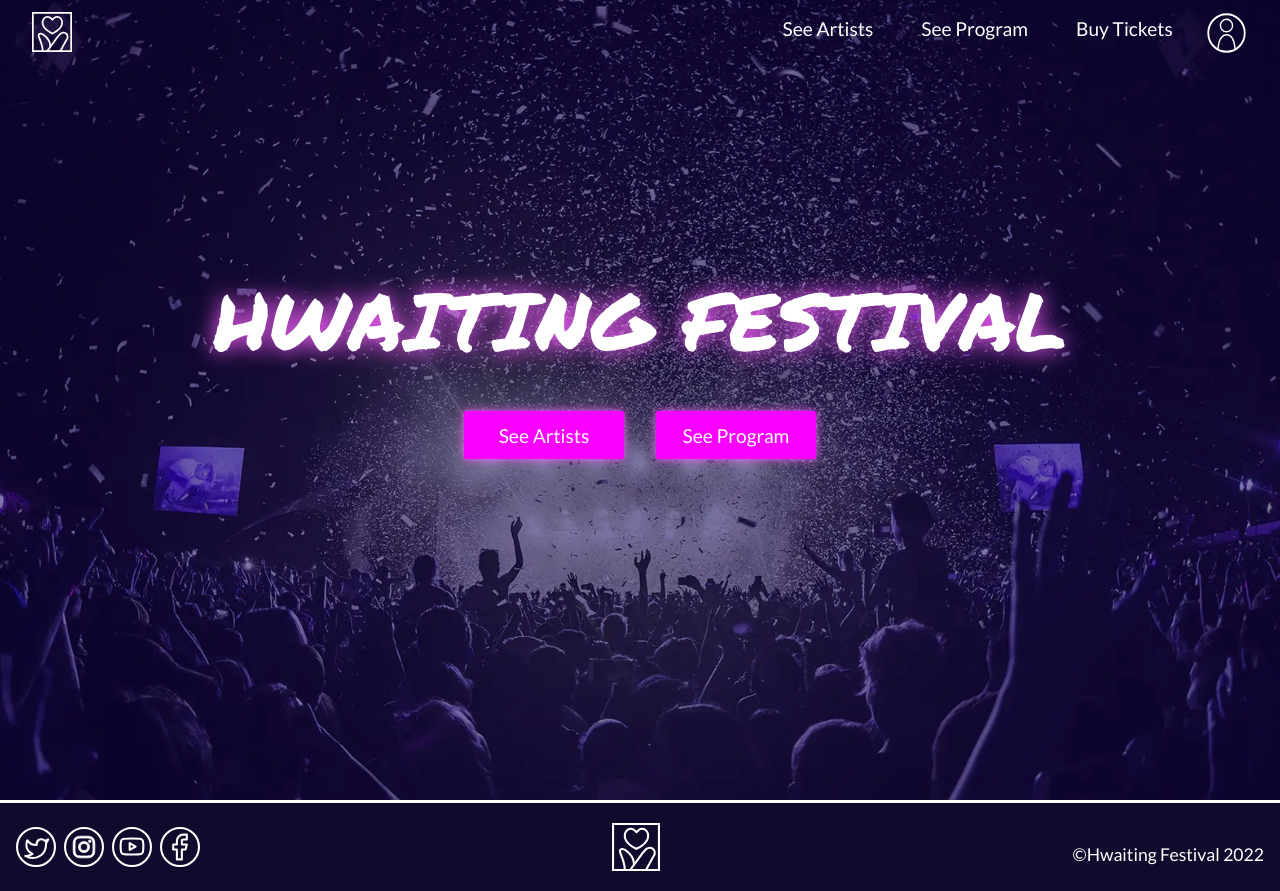
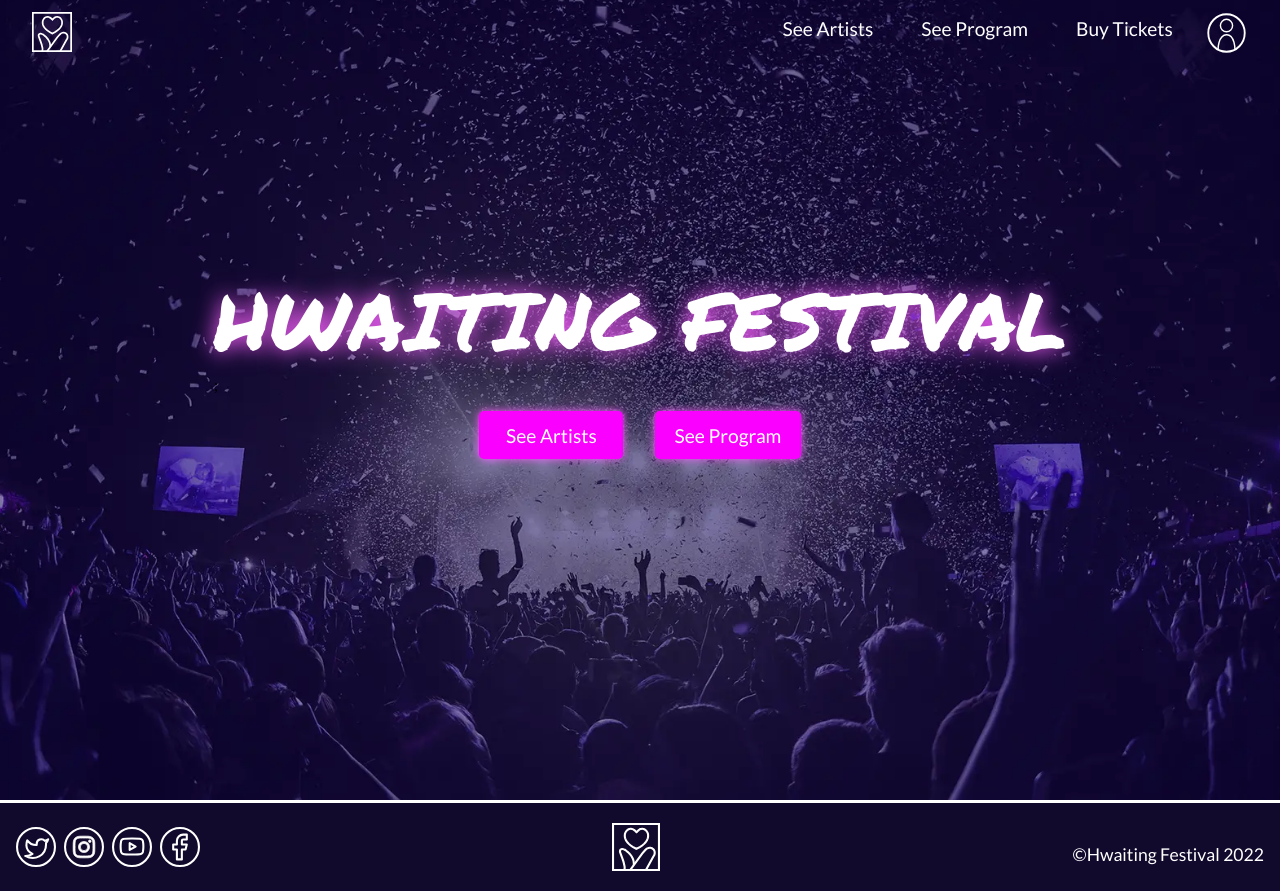
Before and after one commit to PandaPoob/exam-hwaiting, a React (Create React App) app: page / in a window 1280 px wide. Built offline with nearby package versions, Linux system fonts and the light colour scheme; no server answers.

Commit message:
button fix

```diff
--- a/src/sass/layout/_landing.scss
+++ b/src/sass/layout/_landing.scss
@@ -31,11 +31,11 @@ body {
 
 .landing-button {
   background-color: vars.$background-blue;
-  border-radius: 2px;
+  border-radius: 5px;
   padding-block: 0.8rem;
   padding-inline: 1.2rem;
   cursor: pointer;
-  min-width: 10rem;
+  min-width: 9rem;
   text-align: center;
 
   -webkit-transition: 0.3s ease-in-out;
```
